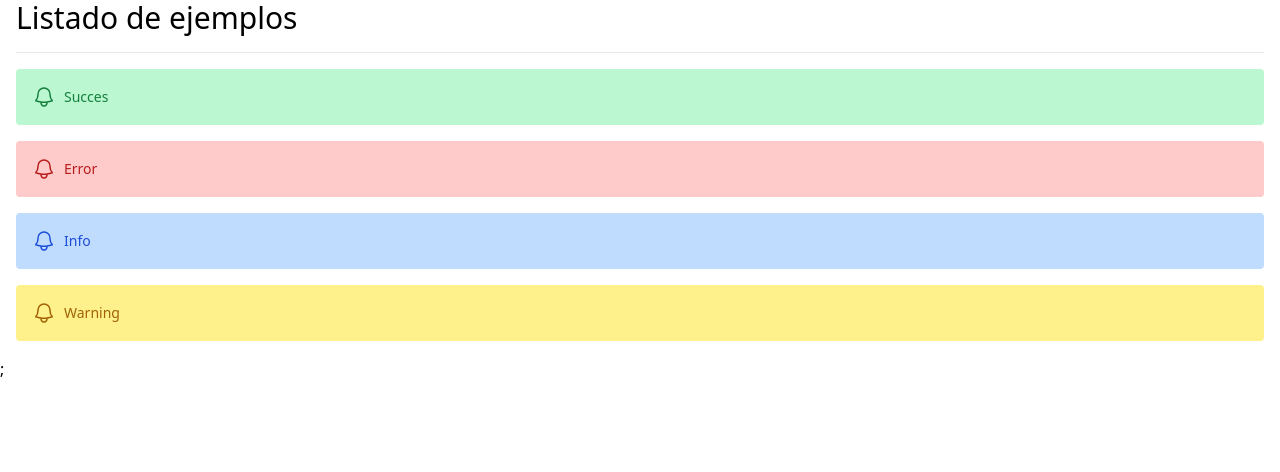
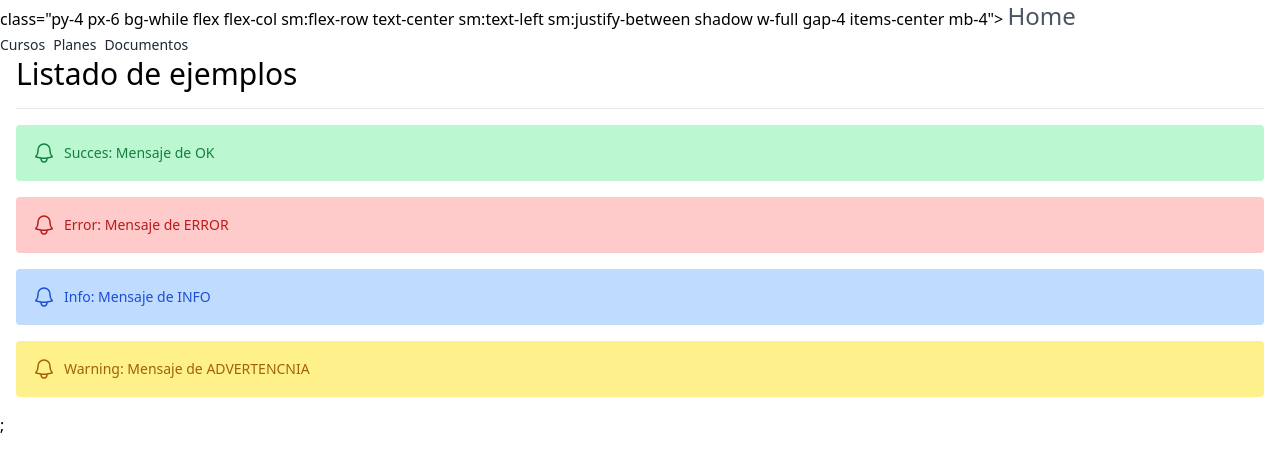
Before and after one commit to etxebe21/mikelLaravel, a Laravel app: page /examples in a window 1280 px wide. Shown: the top 472 px of the page. Run offline with Laravel 10, Linux system fonts and the light colour scheme; some libraries are stand-ins or nearby versions.

Commit message:
[NEW] creada carpeta nav y coomponentes link y index.blade

```diff
--- a/resources/views/components/flash.blade.php
+++ b/resources/views/components/flash.blade.php
@@ -15,4 +15,5 @@
     <div>
         <span class="font-medium capitalize">{{ $type }}</span>
     </div>
+    : {{ $slot }}
 </div>
--- /dev/null
+++ b/resources/views/components/nav/index.blade.php
@@ -0,0 +1,13 @@
+<nav>{{
+    $attributes->merge([
+        'class' => 'py-4 px-6 bg-while flex flex-col sm:flex-row text-center sm:text-left sm:justify-between shadow w-full gap-4 items-center'
+    ])
+}}>
+
+    <a href="/" class="text-2xl text-gray-600 hover:text-gray-900 ">Home</a>
+
+    <ul class="flex gap-2 flex-col sm:flex-row">
+        {{ $slot }}
+    </ul>
+
+</nav>
--- /dev/null
+++ b/resources/views/components/nav/link.blade.php
@@ -0,0 +1,10 @@
+<li>
+
+    <a {{
+        $attributes->merge([
+            'class' => 'text-sm text-gray-800 hover:text-gray-900'
+        ])
+}}>
+    {{ $slot }}
+    </a>
+</li>
--- a/resources/views/examples.blade.php
+++ b/resources/views/examples.blade.php
@@ -1,14 +1,20 @@
 @extends('template')
 
 @section('content')
+<x-nav class="mb-4">
+        <x-nav.link href="#">Cursos</x-nav.link>
+        <x-nav.link href="#">Planes</x-nav.link>
+        <x-nav.link href="#">Documentos</x-nav.link>
+</x-nav>
+
 <div class="container mx-auto px-4">
     <h1 class="text-3xl">Listado de ejemplos</h1>
 
     <hr class="my-4">
 
     <x-flash>Mensaje de OK</x-flash>
-    <x-flash type="error">Mensaje de ERROR</x-flash>
-    <x-flash type="info">Mensaje de INFO</x-flash>
-    <x-flash type="warning">Mensaje de ADVERTENCNIA</x-flash>
+    <x-flash type="error"> Mensaje de ERROR</x-flash>
+    <x-flash type="info"> Mensaje de INFO</x-flash>
+    <x-flash type="warning"> Mensaje de ADVERTENCNIA</x-flash>
 </div>
 @endsection
```
